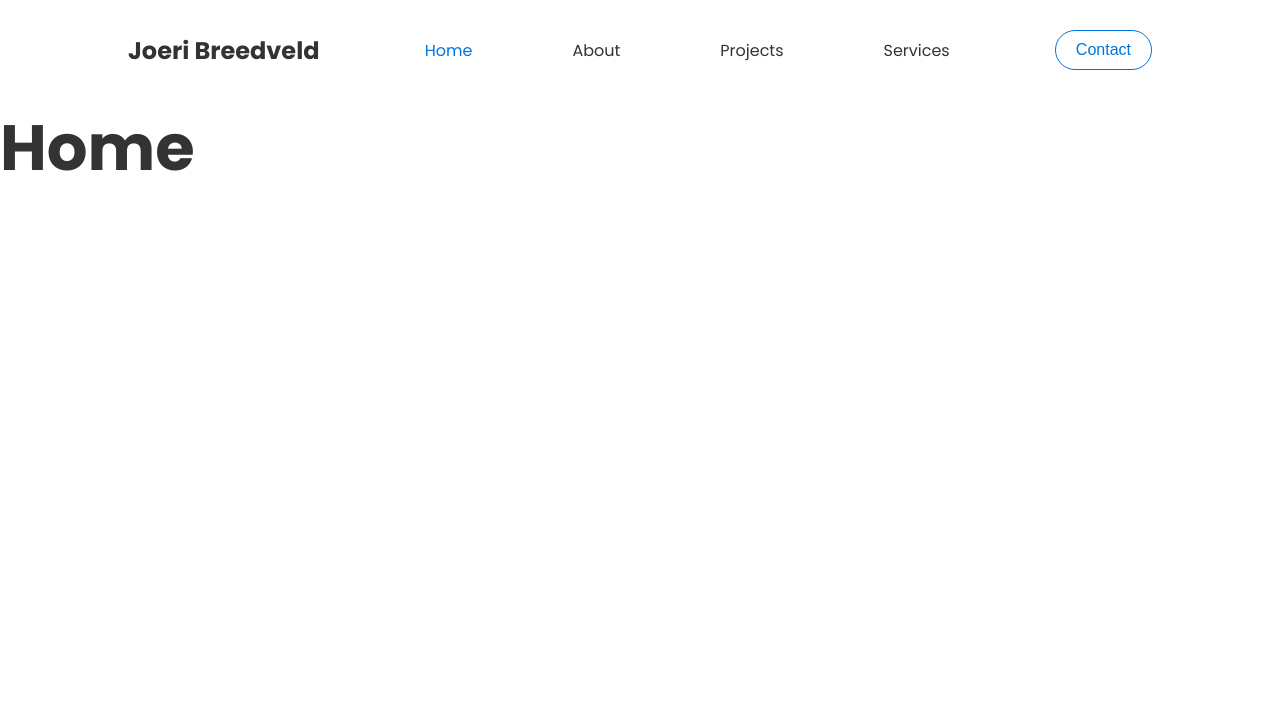
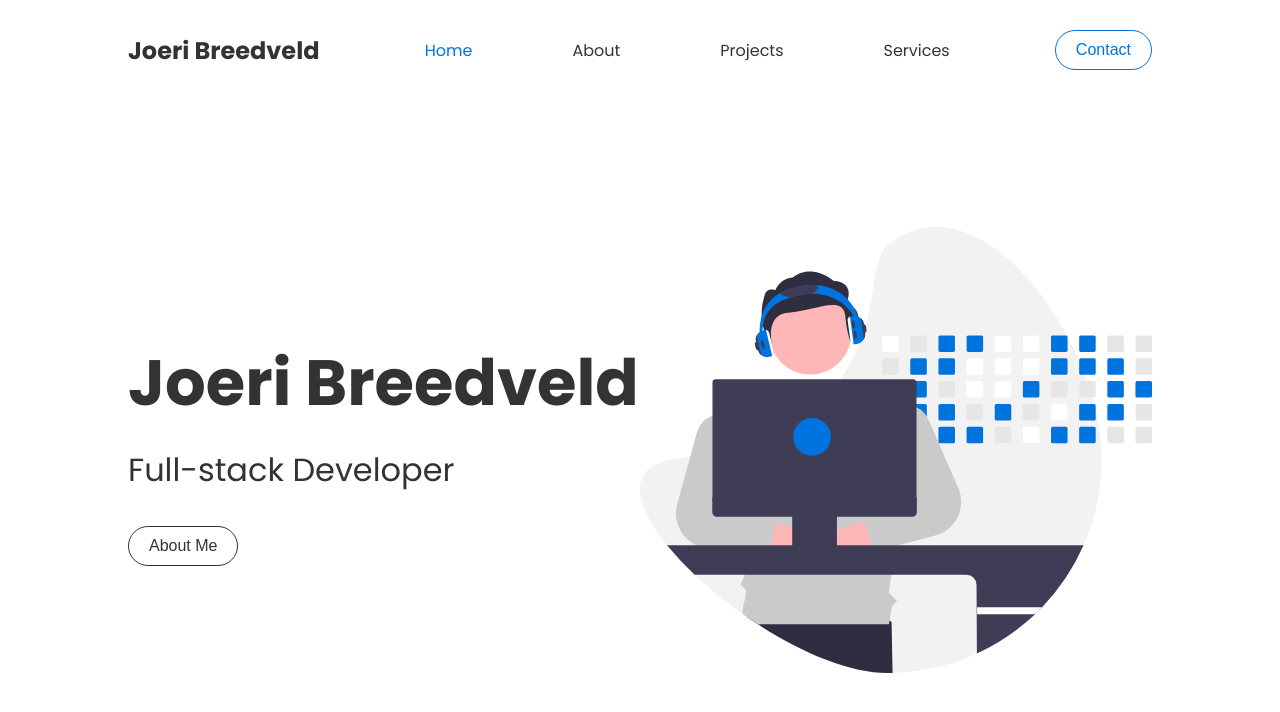
Before and after one commit to duck1s/portfolio-website-v2, a Next.js app: page / in a window 1280 px wide. Shown: the top 712 px of the page. Built offline with nearby package versions, Linux system fonts and the light colour scheme.

Commit message:
feat(home): make home page, add style and get image

```diff
--- a/components/Navigation.tsx
+++ b/components/Navigation.tsx
@@ -4,6 +4,7 @@
 
 export default function Navigation() {
 	const router = useRouter()
+
 	return (
 		<>
 			<nav className={styles.headernavigation}>
--- a/pages/index.tsx
+++ b/pages/index.tsx
@@ -1,12 +1,28 @@
 // Imports
 import type { NextPage } from "next"
 import styles from "../styles/pages/Home.module.scss"
+import { useRouter } from "next/router"
+import Image from "next/image"
+import img from "../public/assets/undraw-pc.svg"
 
 // Page
 const Home: NextPage = () => {
+	const router = useRouter()
+
 	return (
 		<>
-			<h1>Home</h1>
+			<section className={styles.home}>
+				<section className={styles.homeleft}>
+					<h1 className={styles.homeleft__heading}>Joeri Breedveld</h1>
+					<h2 className={styles.homeleft__job}>Full-stack Developer</h2>
+					<button className={styles.homeleft__about} type="button" onClick={() => router.push("/about")}>
+						About Me
+					</button>
+				</section>
+				<section className={styles.homeright}>
+					<Image className={styles.homeright__img} src={img} height={500} />
+				</section>
+			</section>
 		</>
 	)
 }
--- a/styles/pages/Home.module.scss
+++ b/styles/pages/Home.module.scss
@@ -0,0 +1,37 @@
+@import "../abstracts/variables";
+@import "../abstracts/functions";
+@import "../abstracts/mixins";
+
+.home {
+	display: flex;
+	@include page-padding;
+}
+
+.homeleft {
+	width: 50%;
+	display: flex;
+	justify-content: center;
+	gap: 1.6rem;
+	min-height: $header-main-height;
+	flex-direction: column;
+
+	&__heading {
+	}
+
+	&__job {
+		font-weight: normal;
+	}
+
+	&__about {
+		width: fit-content;
+		margin-top: 1.6rem;
+	}
+}
+
+.homeright {
+	width: 50%;
+	display: flex;
+	align-items: center;
+	min-height: $header-main-height;
+	justify-content: flex-end;
+}
```
Also changed, not shown: public/assets/undraw-pc.svg (added).
